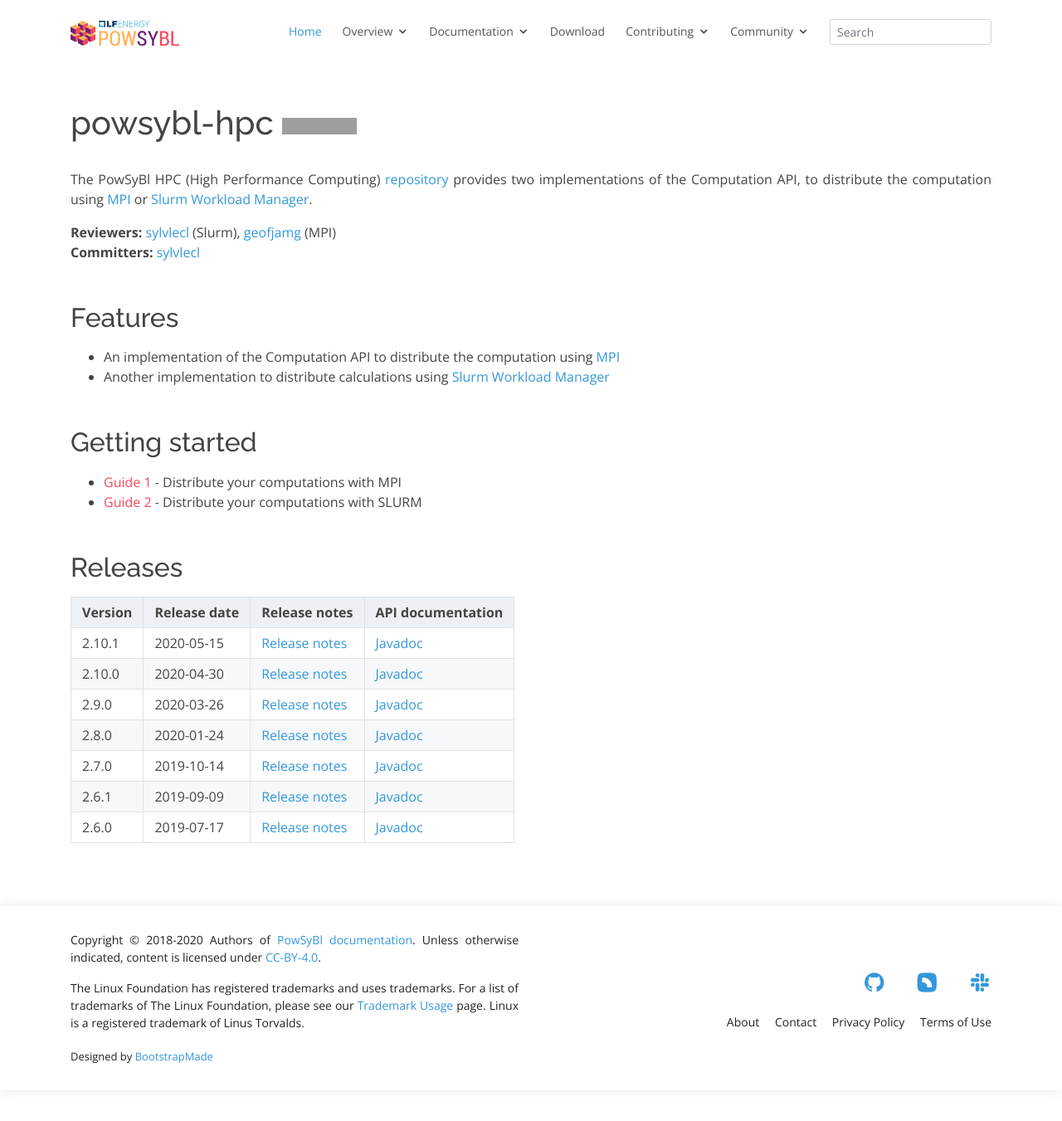
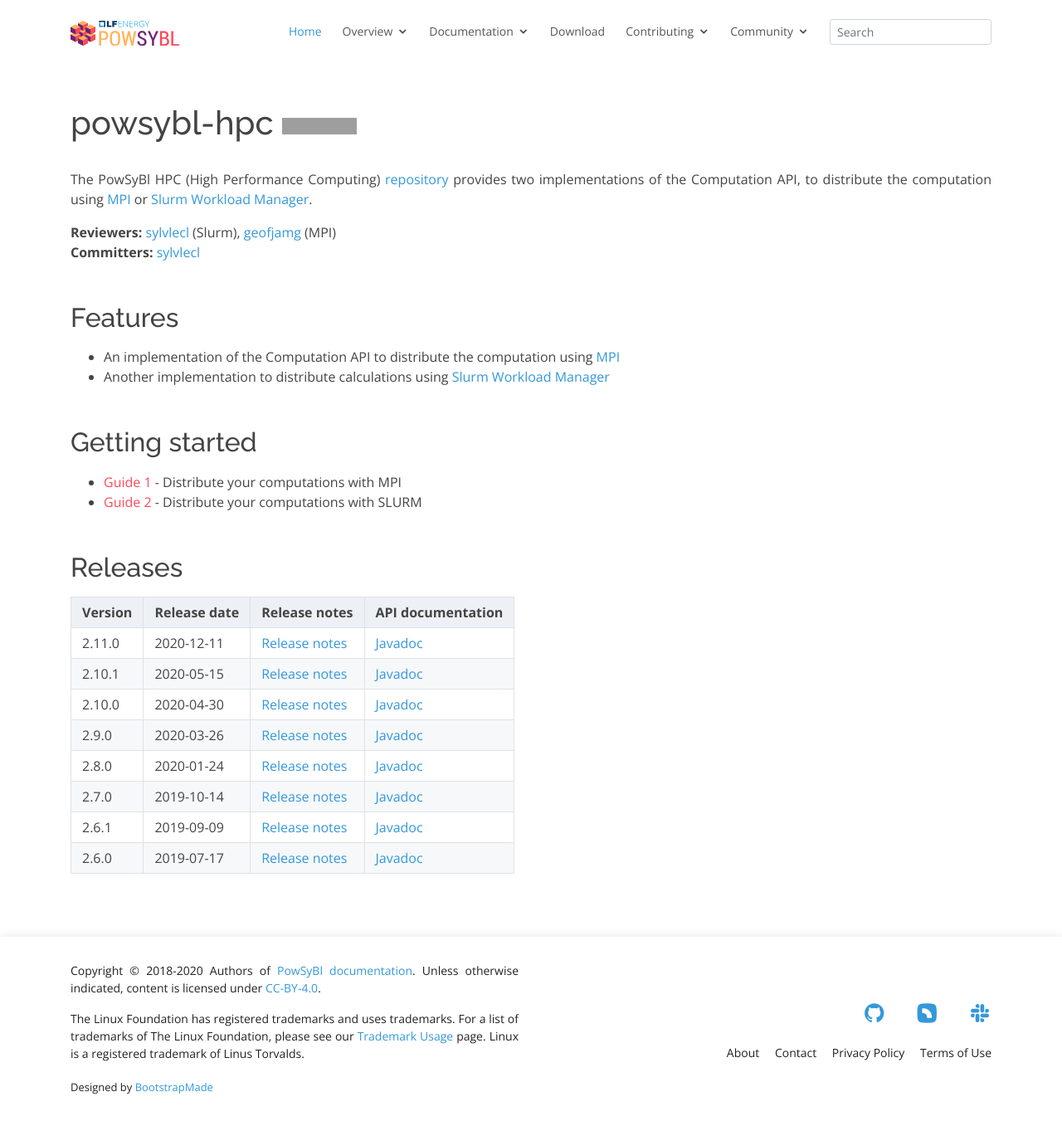
Before and after one commit to powsybl/powsybl.github.io, a Jekyll site: the page built from pages/documentation/developer/repositories/powsybl-hpc.md, in a window 1280 px wide and 1351 px high. Shown: the whole window at 83% size. Built offline with Jekyll 4.4.1, drawn with Linux system fonts in a browser that asks for light colours; our own code applies the rules of GitHub Pages for plain Markdown files; grey boxes are pictures that could not be loaded.

Commit message:
Add latest release of powsybl-hpc (#190)
Signed-off-by: Mathieu BAGUE <mathieu.bague@rte-france.com>

```diff
--- a/pages/documentation/developer/repositories/powsybl-hpc.md
+++ b/pages/documentation/developer/repositories/powsybl-hpc.md
@@ -18,6 +18,7 @@
 
 | Version | Release date | Release notes | API documentation |
 | ------- | ------------ | ------------- | ----------------- |
+| 2.11.0 | 2020-12-11 | [Release notes](https://github.com/powsybl/powsybl-hpc/releases/tag/v2.11.0) | [Javadoc](https://javadoc.io/doc/com.powsybl/powsybl-hpc/2.11.0/index.html) |
 | 2.10.1 | 2020-05-15 | [Release notes](https://github.com/powsybl/powsybl-hpc/releases/tag/v2.10.1) | [Javadoc](https://javadoc.io/doc/com.powsybl/powsybl-hpc/2.10.1/index.html) |
 | 2.10.0 | 2020-04-30 | [Release notes](https://github.com/powsybl/powsybl-hpc/releases/tag/v2.10.0) | [Javadoc](https://javadoc.io/doc/com.powsybl/powsybl-hpc/2.10.0/index.html) |
 | 2.9.0 | 2020-03-26 | [Release notes](https://github.com/powsybl/powsybl-hpc/releases/tag/v2.9.0) | [Javadoc](https://javadoc.io/doc/com.powsybl/powsybl-hpc/2.9.0/index.html) |
```
